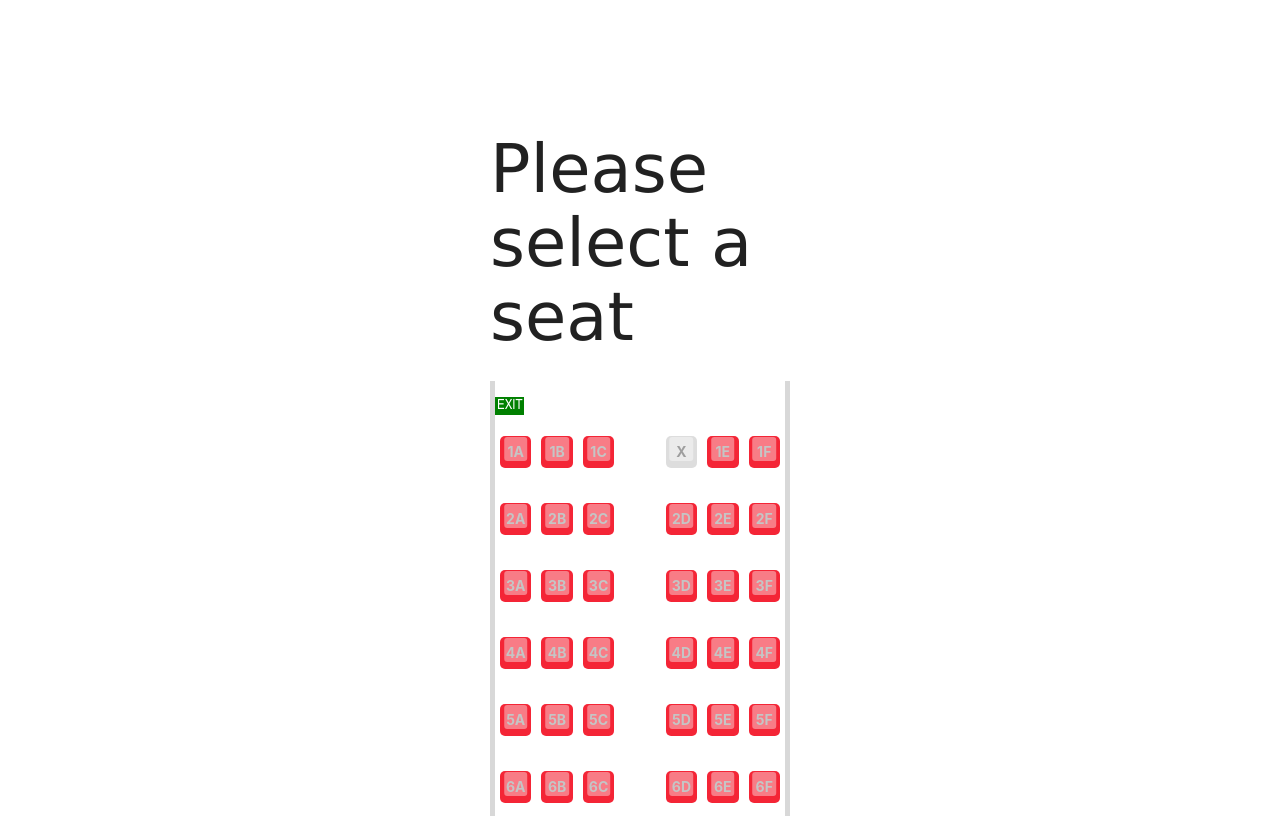
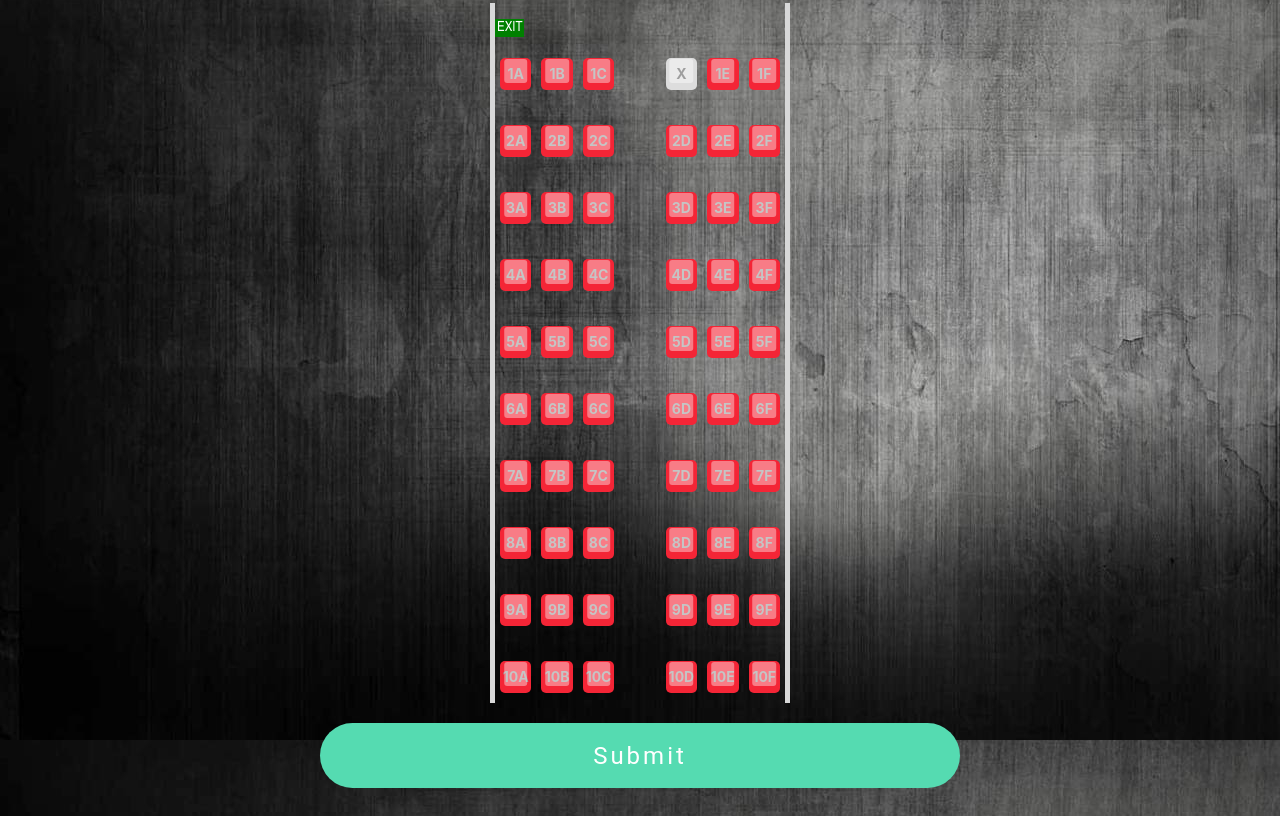
Before and after one commit to funkywiz/shadowhulk, a plain HTML site: page frontend/client/index.html at #!/book in a window 1280 px wide. Shown: the part 679-1495 px from the top of the page. Drawn offline with nearby package versions, Linux system fonts and the light colour scheme; files whose address does not match are found by name.

Commit message:
booking page done

```diff
--- a/frontend/client/views/book.html
+++ b/frontend/client/views/book.html
@@ -235,13 +235,10 @@
 -->           <!-- </div>
         </div>
     </div> -->
-    <div class="campl-row campl-content campl-recessed-content">
-        <br><br><br><br><br><br><br>
-        <br><br><br><br><br><br><br>
-        <br><br><br><br><br><br><br>
+    <div class="campl-row campl-content campl-recessed-content" style="background-image: url('/images/background/cricket.jpg'); display: inline-block;width: 100%;height: auto">
         <div class="plane">
             <div class="cockpit">
-                <h1>Please select a seat</h1>
+                <h1 style="color: white !important;">Please select a seat</h1>
             </div>
             <div class="exit exit--front fuselage">
 
@@ -528,10 +525,8 @@
                     </ol>
                 </li>
             </ol>
-            <div class="exit exit--back fuselage">
-
             </div>
-        </div>
+        <div class="submit"><span class='submit__text'><center>Submit</center></span></div>
         <style>
             *, *:before, *:after {
                 box-sizing: border-box;
@@ -569,7 +564,31 @@
                 width: 60%;
                 margin: 100px auto 35px auto;
             }
-*/
+*/          .submit {
+                background: #55dbb1;
+                height: 2.7em;
+                width: 13em;
+                border-radius: 2em;
+                display: flex;
+                justify-content: center;
+                align-items: center;
+                color: white;
+                font-family: roboto;
+                font-weight: 400;
+                font-size: 2em;
+                letter-spacing: 3px;
+                cursor: pointer;
+                width: 50%;
+                margin: 0 auto;
+            }
+
+            .submit__text {
+                opacity: 1;
+            }
+            .submit__text.active {
+                transition: 0.5s;
+                opacity: 1;
+            }
             .exit {
                 position: relative;
                 height: 50px;
@@ -746,7 +765,6 @@
 
         </style>
         <br><br><br><br><br><br><br>
-        <br><br><br><br><br><br><br>
     </div>
     <!--
                 <div class="campl-row campl-local-footer" id="falcon-local-footer"><div class="campl-wrap clearfix"><div class="campl-column3 campl-footer-navigation"><div class="campl-content-container campl-navigation-list"><h3><a title="contact us" href="https://www.biology.cam.ac.uk/contact">
```
Also changed, not shown: frontend/client/images/background/cricket.jpg (added).
